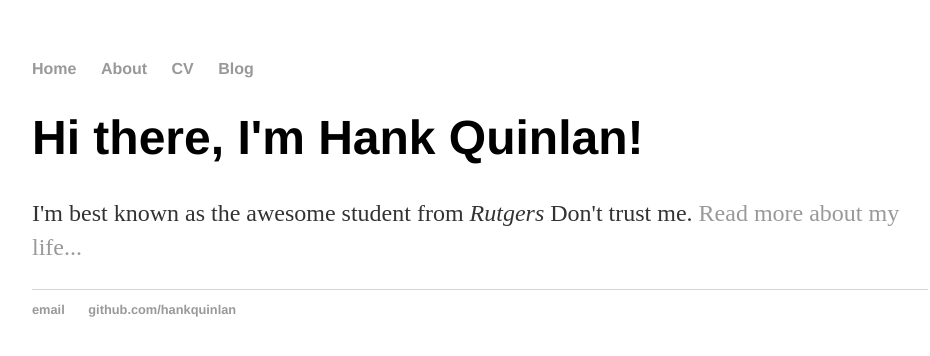
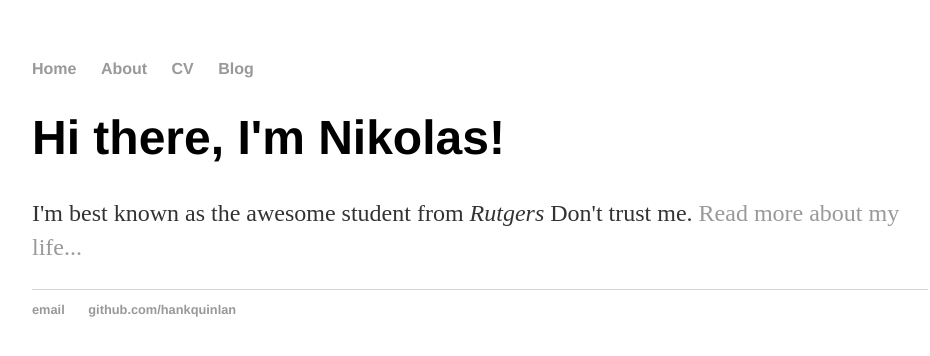
Before and after one commit to nikolasmelissaris/nikolasmelissaris.github.io, a Jekyll site: the page built from index.html, in a window 1280 px wide. Shown: the top 356 px of the page, without its empty margins (160-1090 px from the left). Built offline with Jekyll 4.4.1, drawn with Linux system fonts in a browser that asks for light colours.

Commit message:
Update index.html

```diff
--- a/index.html
+++ b/index.html
@@ -3,6 +3,6 @@ layout: default
 title: Nikolas, Weird Student
 ---
 <div class="blurb">
-	<h1>Hi there, I'm Hank Quinlan!</h1>
+	<h1>Hi there, I'm Nikolas!</h1>
 	<p>I'm best known as the awesome student from <em>Rutgers</em> Don't trust me. <a href="/about">Read more about my life...</a></p>
 </div><!-- /.blurb -->
```
